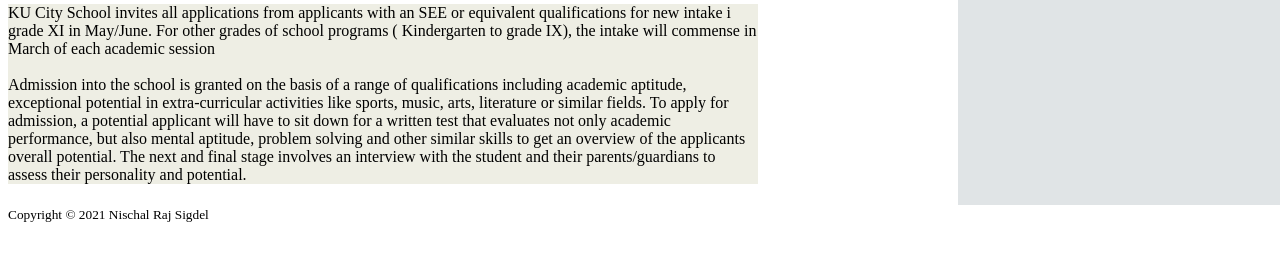
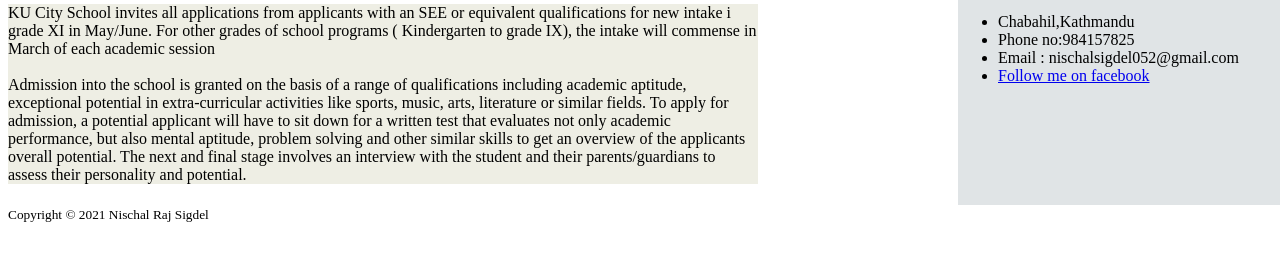
Before and after one commit to NischalRajSigdel/Nischal-Raj-Sigdel, a plain HTML site: page admission.html in a window 1280 px wide. Shown: the part 150-410 px from the top of the page. Drawn offline with nearby package versions, Linux system fonts and the light colour scheme.

Commit message:
Update admission.html

```diff
--- a/admission.html
+++ b/admission.html
@@ -55,6 +55,15 @@
     <div class="blog">
         <div class="Ku"> KU City College</div>
         <ul class="list">
+		<div class="blogelement">
+                <li>Chabahil,Kathmandu</li>
+                <li>Phone no:984157825</li>
+                <li>Email : nischalsigdel052@gmail.com</li>
+                <li> <a href="https://www.facebook.com/nischalraj052" target="blank">Follow me on facebook</a> </li>
+
+
+            </div>
+
 
 		</ul>
 
```
